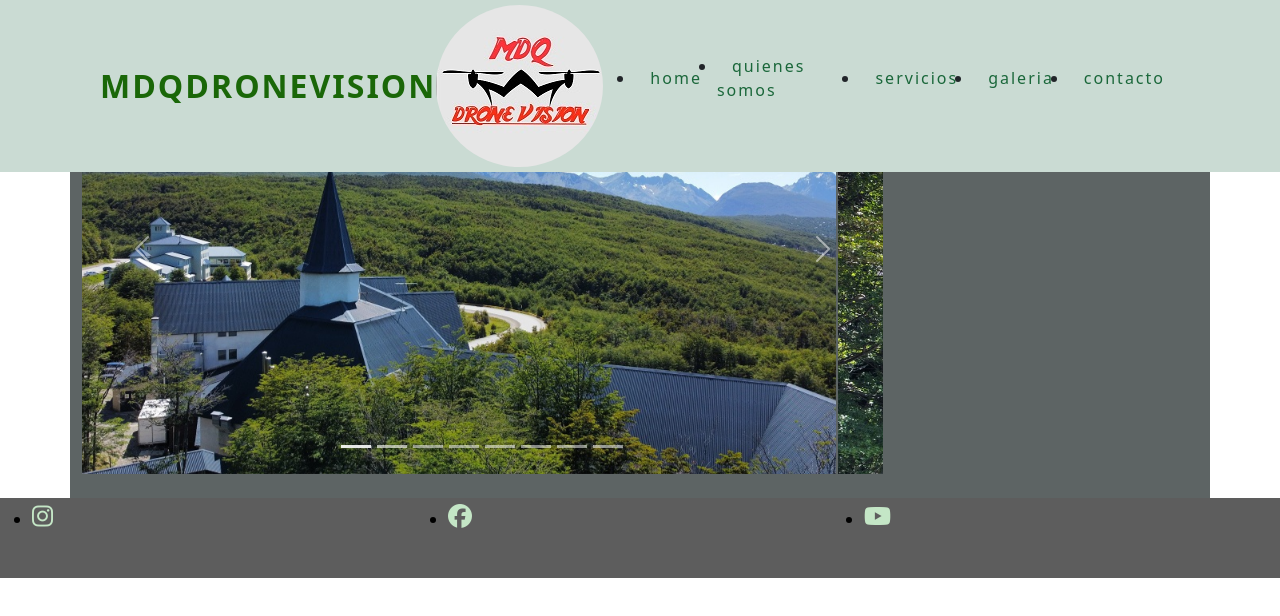
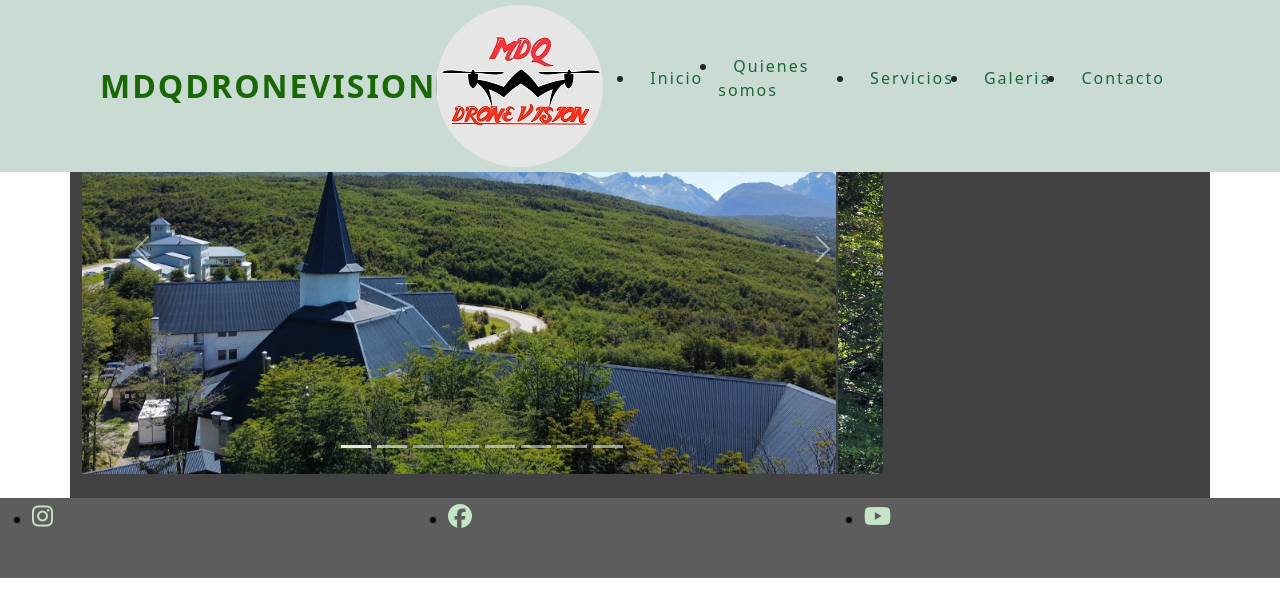
Before and after one commit to juanoriglia/sass-, a website: page paginas/galeria.html in a window 1280 px wide. Drawn offline with nearby package versions, Linux system fonts and the light colour scheme.

Commit message:
actualizacion

```diff
--- a/css/main.css
+++ b/css/main.css
@@ -184,8 +184,8 @@ p {
 .bienvenido {
   color: #176708 29, 84, 36; }
 
-section {
-  background-color: #5d6464; }
+section  {
+  background-color: #424242; }
 
 .sec {
   /* background-image: url("../imagenes/index2.jpg");*/
--- a/paginas/galeria.html
+++ b/paginas/galeria.html
@@ -16,13 +16,13 @@
         <img src="../imagenes/logomdqdronevision.jpg" alt="logo" class="rounded-circle">
         <nav>
             <ul>
-                <li><a href="../index.html">home</a></li>
+                <li><a href="../index.html">Inicio</a></li>
                 <li>
-                    <a href="./quienes-somos.html">quienes somos  </a>
+                    <a href="./quienes-somos.html">Quienes somos  </a>
                     </li>
-                <li><a href="./servicios.html"> servicios </a></li>
-                <li><a href="./galeria.html"> galeria </a></li>
-                <li><a href="./contacto.html"> contacto </a></li>
+                <li><a href="./servicios.html"> Servicios </a></li>
+                <li><a href="./galeria.html"> Galeria </a></li>
+                <li><a href="./contacto.html"> Contacto </a></li>
             </ul>
         </nav>
 
```
Also changed, not shown: index.html (+3 -2 lines), paginas/contacto.html (+5 -5 lines), paginas/quienes-somos.html (+5 -5 lines), paginas/servicios.html (+5 -5 lines).
